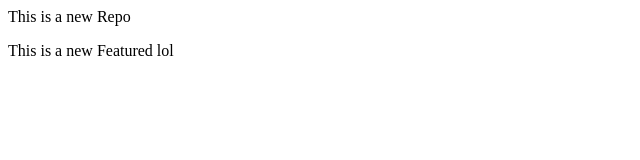
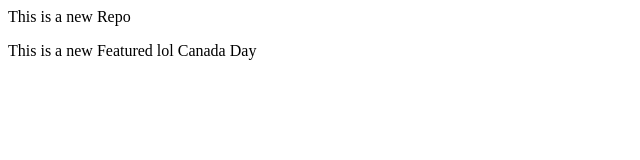
Before and after one commit to navdeepsingh704/LocalRepo, a plain HTML site: page index.html in a window 1280 px wide. Shown: the full height of the page, 0-640 px from the left. Drawn offline with Linux system fonts and the light colour scheme.

Commit message:
Canada Day

```diff
--- a/index.html
+++ b/index.html
@@ -1,2 +1,2 @@
 <p> This is a new Repo </p>
-<p> This is a new Featured lol</p>
+<p> This is a new Featured lol Canada Day</p>
```
